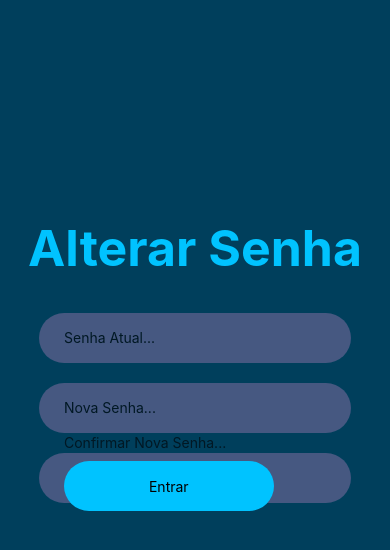
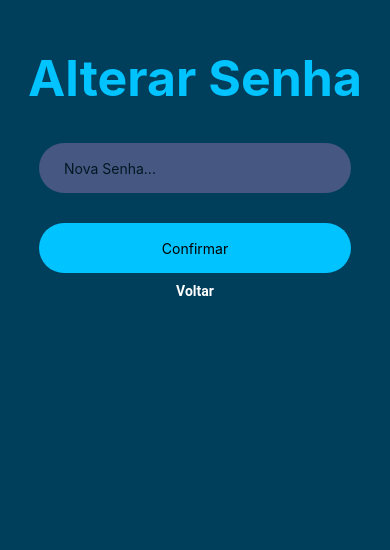
Before and after one commit to Felipe-Vieira15/livraria-projeto, a React Native app: screen /RecSenha in a window 390 px wide. Shown: the part 152-702 px from the top of the page. Built offline with nearby package versions, Linux system fonts and the light colour scheme.

Commit message:
css rec senha

```diff
--- a/src/screens/RecSenha.jsx
+++ b/src/screens/RecSenha.jsx
@@ -1,15 +1,11 @@
 import React, { useState } from 'react';
-import { View, Text, TextInput, TouchableOpacity, StyleSheet } from 'react-native';
+import { StyleSheet, Text, TextInput, TouchableOpacity, View } from 'react-native';
 
-export default function RecSenha({navigation}) {
-  const [currentPassword, setCurrentPassword] = useState('');
+export default function App({navigation}) {
   const [newPassword, setNewPassword] = useState('');
-  const [confirmNewPassword, setConfirmNewPassword] = useState('');
 
-  const handleChangePassword = () => {
-    console.log('Current Password:', currentPassword);
-    console.log('New Password:', newPassword);
-    console.log('Confirm New Password:', confirmNewPassword);
+  const handleRecSenha = () => {
+    console.log('newPassword:', newPassword);
   };
 
   return (
@@ -17,49 +13,34 @@ export default function RecSenha({navigation}) {
       <Text style={styles.logo}>Alterar Senha</Text>
       <View style={styles.inputView}>
         <TextInput
-        style={styles.inputText}
-        placeholder="Senha Atual..."
-        placeholderTextColor="#011824"
           secureTextEntry
-        value={currentPassword}
-        onChangeText={(text) => setCurrentPassword(text)}
-      />
-
-      </View>
-      <View style={styles.inputView}>
-      <TextInput
           style={styles.inputText}
           placeholder="Nova Senha..."
           placeholderTextColor="#011824"
-        secureTextEntry
-        value={newPassword}
           onChangeText={(text) => setNewPassword(text)}
         />
+      </View>
+      <TouchableOpacity style={styles.RecSenhaBtn} onPress={handleRecSenha}>
+        <Text styTouchableOpacityle={styles.RecSenhaText}>Confirmar</Text>
+      </TouchableOpacity>
 
-      </View>
-      <View style={styles.inputView}>
-      <TextInput
-        style={styles.inputText}
-        placeholder="Confirmar Nova Senha..."
-        placeholderTextColor="#011824"
-        secureTextEntry
-        value={confirmNewPassword}
-        onChangeText={(text) => setConfirmNewPassword(text)}
-      />
-      <TouchableOpacity style={styles.RecSenhaBtn} onPress={handleChangePassword}>
-        <Text styTouchableOpacityle={styles.RecSenhaText}>Entrar</Text>
-      </TouchableOpacity>
       <View style={{
         flex: 1,
         width: '100%',
         flexDirection: 'row',
         justifyContent: 'space-around',
       }}>
+        <View>
+          <Text style={{
+            color: 'white',
+            fontWeight: 'bold',
+            fontFamily: 'Roboto',
+          }} onPress={() => {navigation.navigate('Login')}}>Voltar</Text>
         </View>
       </View>
     </View>
   );
-};
+}
 
 const styles = StyleSheet.create({
     container: {
@@ -103,17 +84,4 @@ const styles = StyleSheet.create({
       fontSize: 20,
       fontWeight: 'bold',
     },
-  inputView: {
-    width: '80%',
-    backgroundColor: '#465881',
-    borderRadius: 25,
-    height: 50,
-    marginBottom: 20,
-    justifyContent: 'center',
-    padding: 25,
-  },
-  inputText: {
-    height: 50,
-    color: 'white',
-  },
   });
```
Lines whose indentation alone changed are shown as unchanged.
